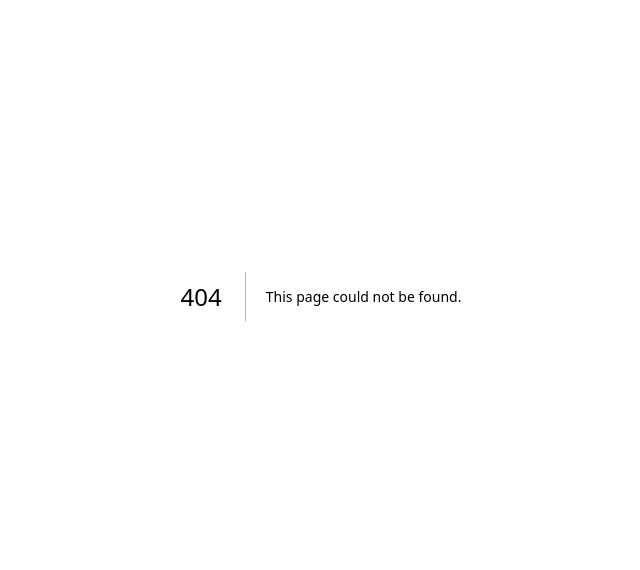
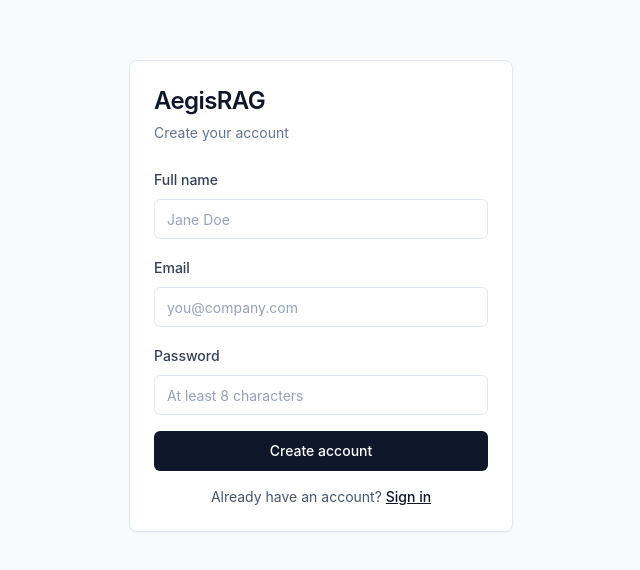
Before and after one commit to RanaEhtashamAli/AegisRAG, a Next.js app in the folder frontend/: page /register in a window 1280 px wide. Before the commit this address had no page. Shown: the part 104-674 px from the top of the page, without its empty margins (319-959 px from the left). Built offline with nearby package versions, Linux system fonts and the light colour scheme; no server answers.

Commit message:
Add self-service registration page

```diff
--- /dev/null
+++ b/frontend/app/(auth)/register/page.tsx
@@ -0,0 +1,112 @@
+"use client";
+
+import { useState } from "react";
+import { useRouter } from "next/navigation";
+import Link from "next/link";
+import { authService } from "@/services/auth";
+import { useAuthStore } from "@/stores/authStore";
+import { Input } from "@/components/ui/input";
+import { Button } from "@/components/ui/button";
+import { Card, CardContent, CardHeader, CardTitle, CardDescription } from "@/components/ui/card";
+
+export default function RegisterPage() {
+  const router = useRouter();
+  const setAuth = useAuthStore((s) => s.setAuth);
+  const [fullName, setFullName] = useState("");
+  const [email, setEmail] = useState("");
+  const [password, setPassword] = useState("");
+  const [error, setError] = useState<string | null>(null);
+  const [loading, setLoading] = useState(false);
+
+  async function handleSubmit(e: React.FormEvent) {
+    e.preventDefault();
+    setError(null);
+    if (password.length < 8) {
+      setError("Password must be at least 8 characters.");
+      return;
+    }
+    setLoading(true);
+    try {
+      await authService.register(email, password, fullName);
+      const { access_token } = await authService.login(email, password);
+      if (typeof window !== "undefined") {
+        localStorage.setItem("aegis_token", access_token);
+      }
+      const me = await authService.me();
+      setAuth(access_token, me);
+      router.push("/create-organization");
+    } catch (err: unknown) {
+      const msg =
+        (err as { response?: { data?: { detail?: string } } })?.response?.data?.detail ||
+        "Registration failed";
+      setError(String(msg));
+    } finally {
+      setLoading(false);
+    }
+  }
+
+  return (
+    <div className="flex min-h-screen items-center justify-center bg-slate-50">
+      <Card className="w-full max-w-sm">
+        <CardHeader>
+          <CardTitle className="text-2xl">AegisRAG</CardTitle>
+          <CardDescription>Create your account</CardDescription>
+        </CardHeader>
+        <CardContent>
+          <form onSubmit={handleSubmit} className="space-y-4">
+            <div className="space-y-2">
+              <label className="text-sm font-medium text-slate-700" htmlFor="fullName">
+                Full name
+              </label>
+              <Input
+                id="fullName"
+                type="text"
+                placeholder="Jane Doe"
+                value={fullName}
+                onChange={(e) => setFullName(e.target.value)}
+                required
+              />
+            </div>
+            <div className="space-y-2">
+              <label className="text-sm font-medium text-slate-700" htmlFor="email">
+                Email
+              </label>
+              <Input
+                id="email"
+                type="email"
+                placeholder="you@company.com"
+                value={email}
+                onChange={(e) => setEmail(e.target.value)}
+                required
+              />
+            </div>
+            <div className="space-y-2">
+              <label className="text-sm font-medium text-slate-700" htmlFor="password">
+                Password
+              </label>
+              <Input
+                id="password"
+                type="password"
+                placeholder="At least 8 characters"
+                value={password}
+                onChange={(e) => setPassword(e.target.value)}
+                required
+                minLength={8}
+              />
+            </div>
+            {error && <p className="text-sm text-red-600">{error}</p>}
+            <Button type="submit" className="w-full" disabled={loading}>
+              {loading ? "Creating account…" : "Create account"}
+            </Button>
+            <p className="text-center text-sm text-slate-600">
+              Already have an account?{" "}
+              <Link href="/login" className="font-medium text-slate-900 underline">
+                Sign in
+              </Link>
+            </p>
+          </form>
+        </CardContent>
+      </Card>
+    </div>
+  );
+}
```
